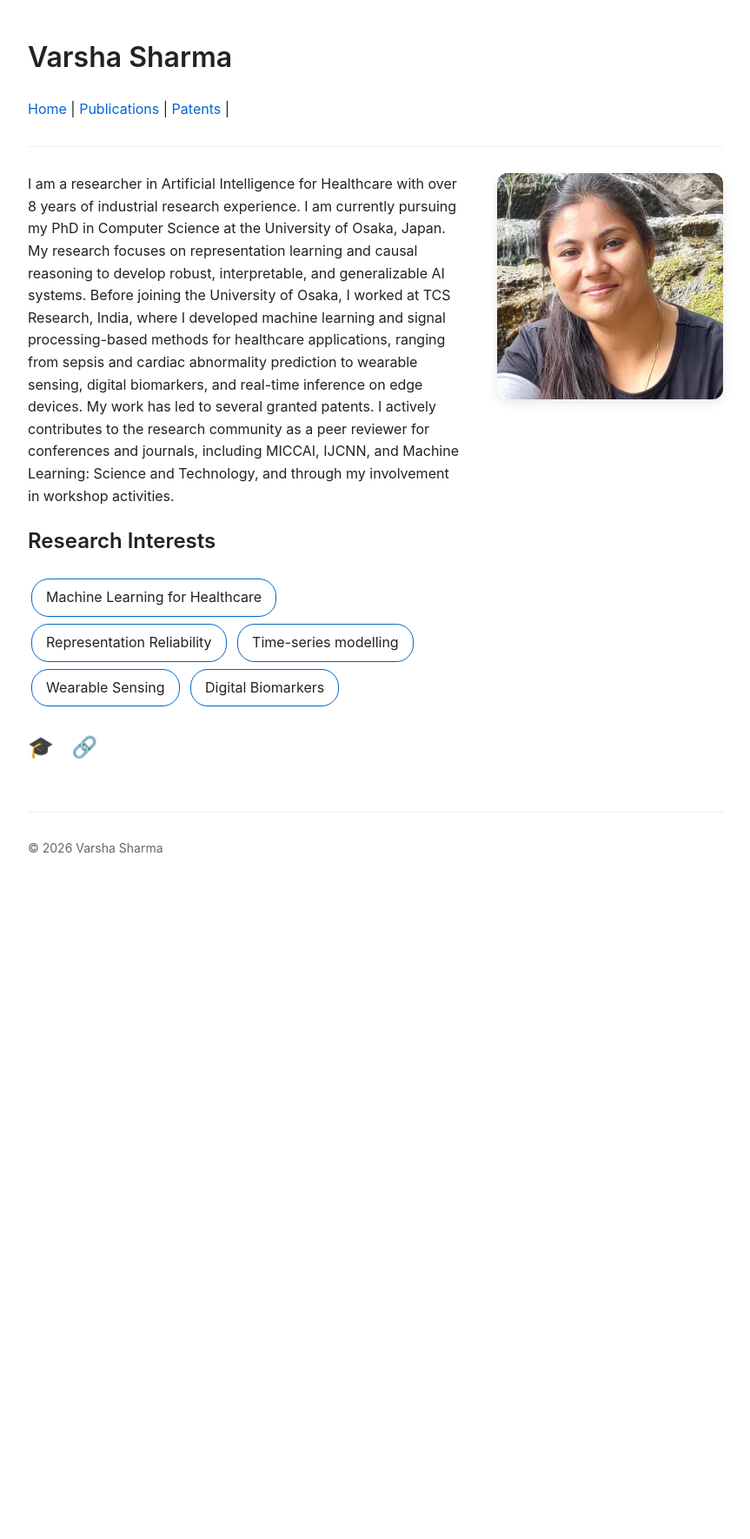
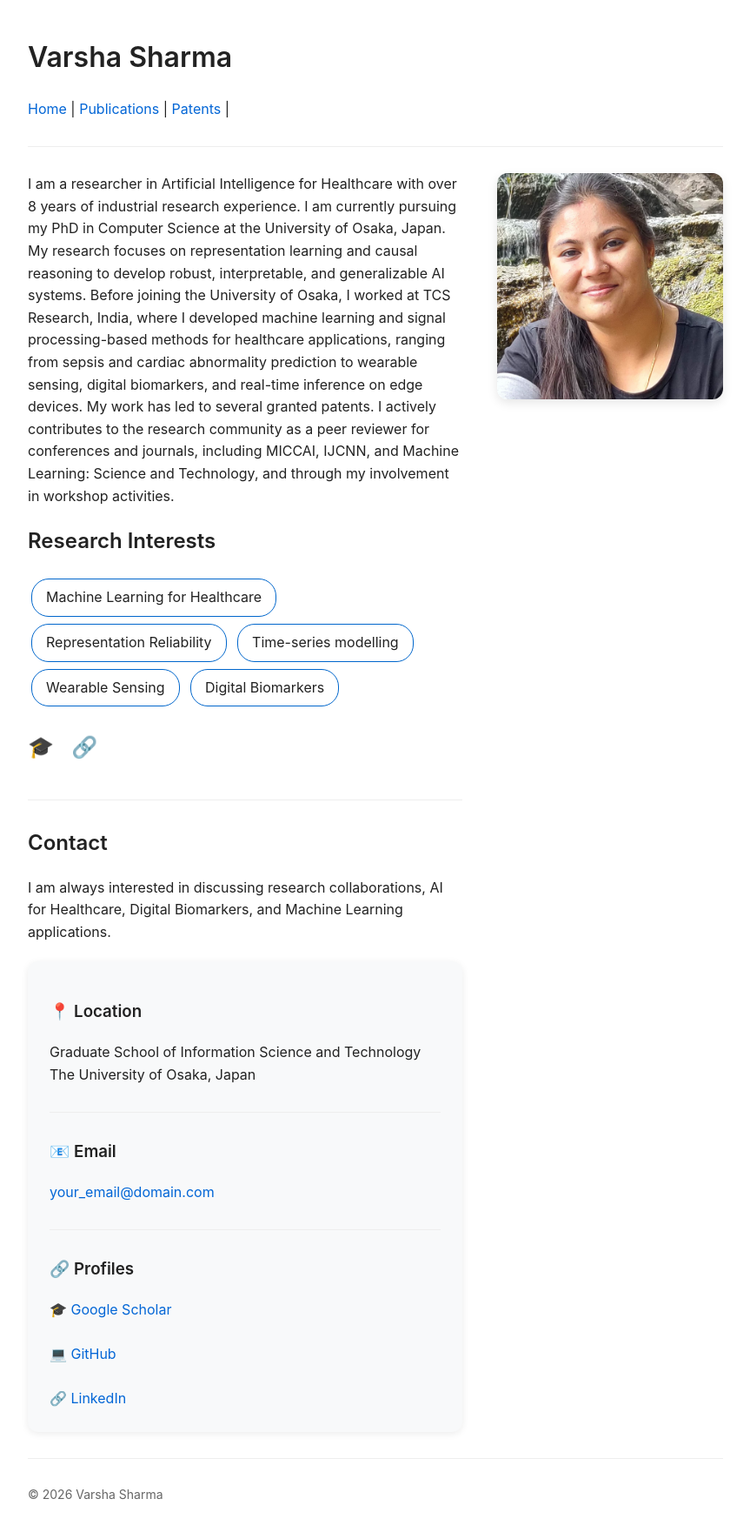
Before and after one commit to shavarsha/shavarsha.github.io, a Jekyll site: the page built from index.md, in a window 1280 px wide. Shown: the whole page at 87% size, without its empty margins (208-1071 px from the left). Built offline with Jekyll 4.4.1, drawn with Linux system fonts in a browser that asks for light colours; before the commit the page ends 1026 px from its top, so only the background shows below that.

Commit message:
Update index.md

```diff
--- a/index.md
+++ b/index.md
@@ -24,6 +24,53 @@ I am a researcher in Artificial Intelligence for Healthcare with over 8 years of
 &nbsp;
 <a href="https://www.linkedin.com/in/YOUR-LINKEDIN-ID">🔗</a>
 </p>
+
+<hr style="margin-top:40px;">
+
+<h2>Contact</h2>
+
+<p>
+I am always interested in discussing research collaborations, AI for Healthcare, Digital Biomarkers, and Machine Learning applications.
+</p>
+
+<div style="
+background:#f8f9fa;
+padding:25px;
+border-radius:12px;
+box-shadow:0 2px 8px rgba(0,0,0,0.08);
+margin-top:20px;
+max-width:750px;
+">
+
+<h3>📍 Location</h3>
+
+Graduate School of Information Science and Technology<br>
+The University of Osaka, Japan
+
+<hr>
+
+<h3>📧 Email</h3>
+
+<a href="mailto:your_email@domain.com">
+your_email@domain.com
+</a>
+
+<hr>
+
+<h3>🔗 Profiles</h3>
+
+🎓 <a href="https://scholar.google.com/citations?hl=en&user=fdnMEAQAAAAJ">Google Scholar</a>
+
+<br><br>
+
+💻 <a href="https://github.com/shavarsha">GitHub</a>
+
+<br><br>
+
+🔗 <a href="https://linkedin.com/in/YOUR_LINKEDIN_ID">LinkedIn</a>
+
+</div>
+
 
 <!--
 ---
```
